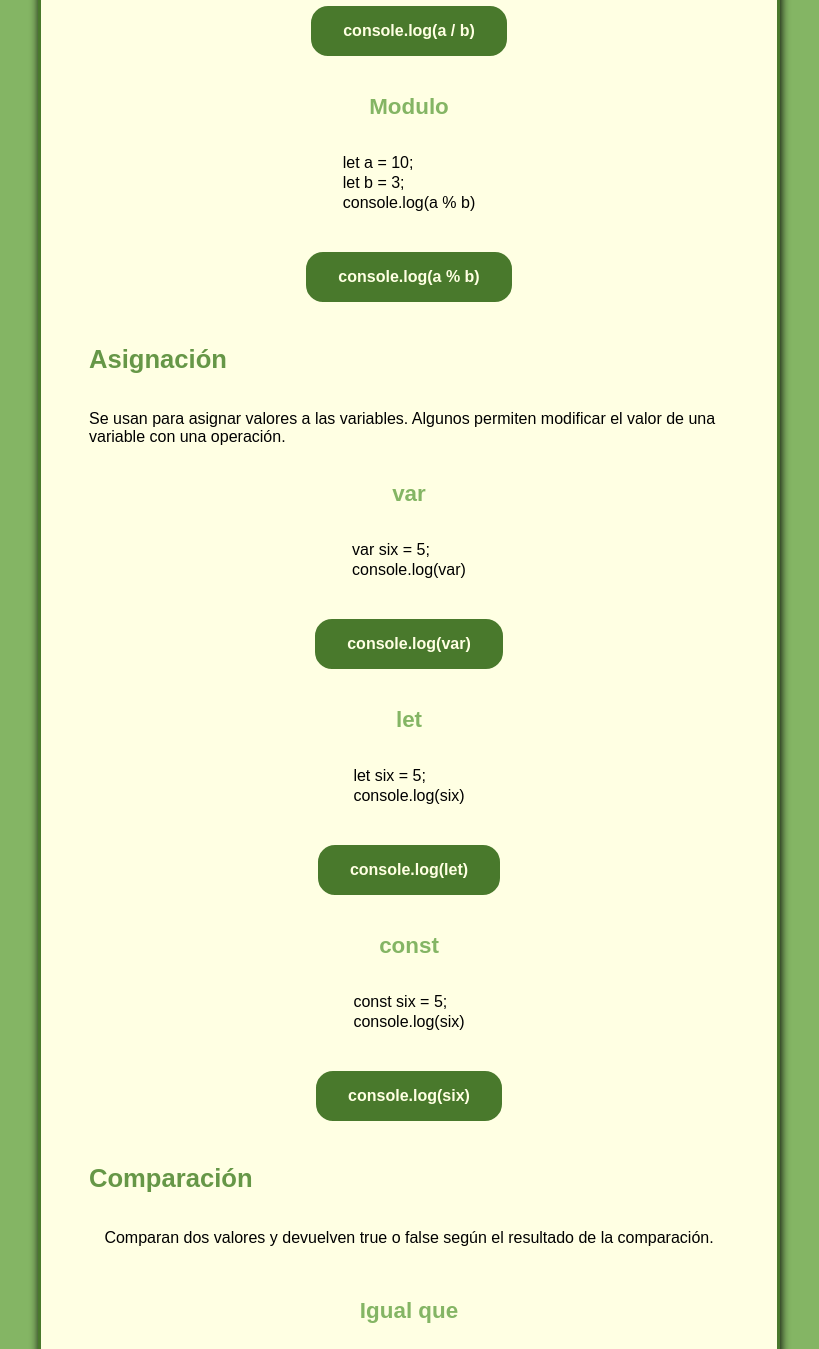
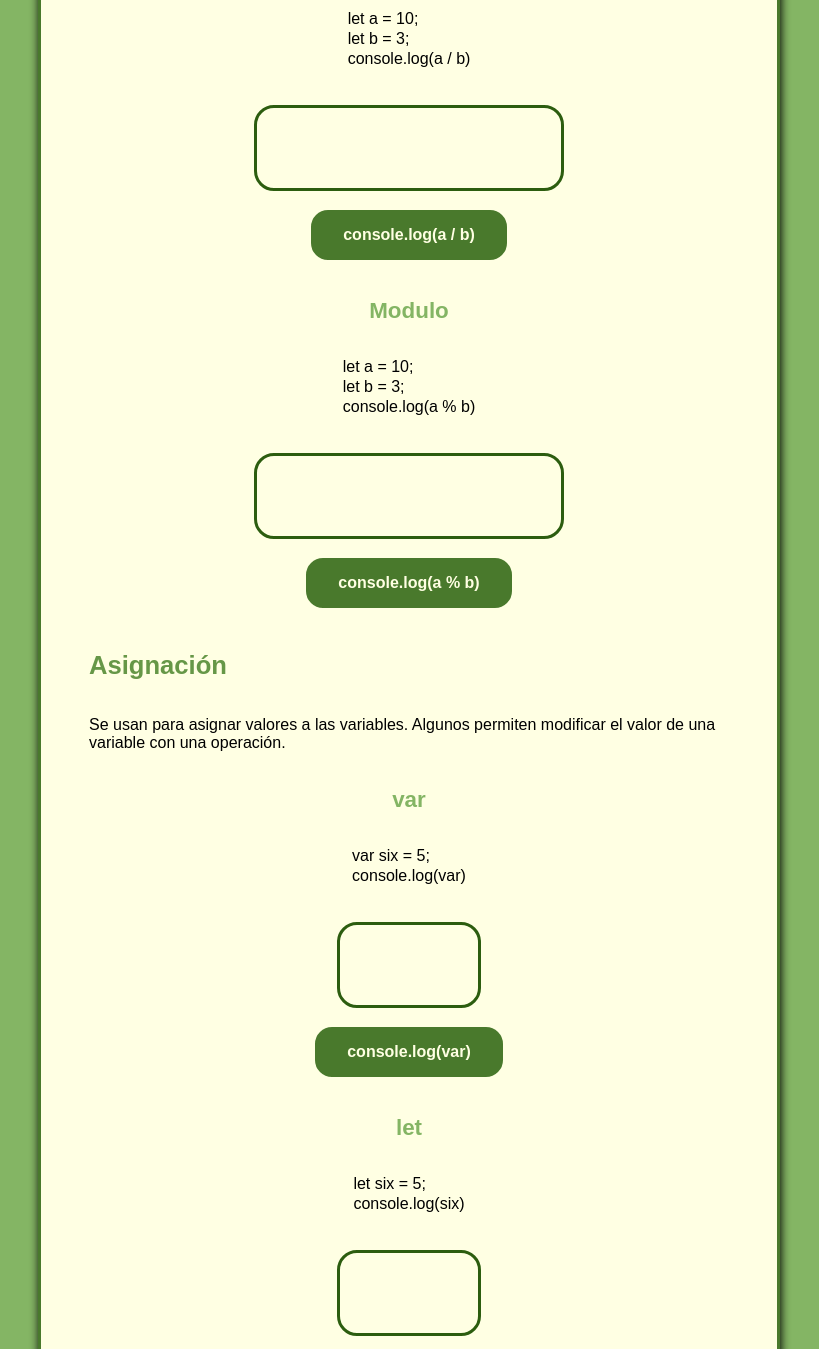
Before and after one commit to nereasaga/proyecto-js-grupo, a plain HTML site: page operadores.html in a window 1280 px wide. Shown: the part 1601-2950 px from the top of the page, without its empty margins (231-1050 px from the left). Drawn offline with Linux system fonts and the light colour scheme.

Commit message:
update operadores

```diff
--- a/operadores.html
+++ b/operadores.html
@@ -85,7 +85,7 @@ let a = 10;
 let b = 3;
 console.log(a - b)
         </code></pre>
-        <div id="RestaRes"></div>
+        <div class="divResultados" id="RestaRes"></div>
 <button class="butJS" onclick="RestaB()">console.log(a - b)</button>
 
     <h5>Multiplicacion</h5>
@@ -103,7 +103,7 @@ let a = 10;
 let b = 3;
 console.log(a / b)
         </code></pre>
-        <div id="DiviRes"></div>
+        <div class="divResultados" id="DiviRes"></div>
 <button class="butJS" onclick="DiviB()">console.log(a / b)</button>
 
     <h5>Modulo</h5>
@@ -112,7 +112,7 @@ let a = 10;
 let b = 3;
 console.log(a % b)
         </code></pre>
-        <div id="ModRes"></div>
+        <div class="divResultados" id="ModRes"></div>
 <button class="butJS" onclick="ModB()">console.log(a % b)</button>
 
             <h4>Asignación</h4>
@@ -123,7 +123,7 @@ console.log(a % b)
 var six = 5;
 console.log(var)
     </code></pre>
-<div id="VarRes"></div>
+<div class="divResultados" id="VarRes"></div>
 <button class="butJS" onclick="varA()">console.log(var)</button>
 
 <h5>let</h5>
@@ -131,7 +131,7 @@ console.log(var)
 let six = 5;
 console.log(six)
     </code></pre>
-<div id="LetRes"></div>
+<div class="divResultados" id="LetRes"></div>
 <button class="butJS" onclick="letA()">console.log(let)</button>
 
 <h5>const</h5>
@@ -139,7 +139,7 @@ console.log(six)
 const six = 5;
 console.log(six)
     </code></pre>
-<div id="ConstRes"></div>
+<div class="divResultados" id="ConstRes"></div>
 <button class="butJS" onclick="constA()">console.log(six)</button>
 
         </div>
```
